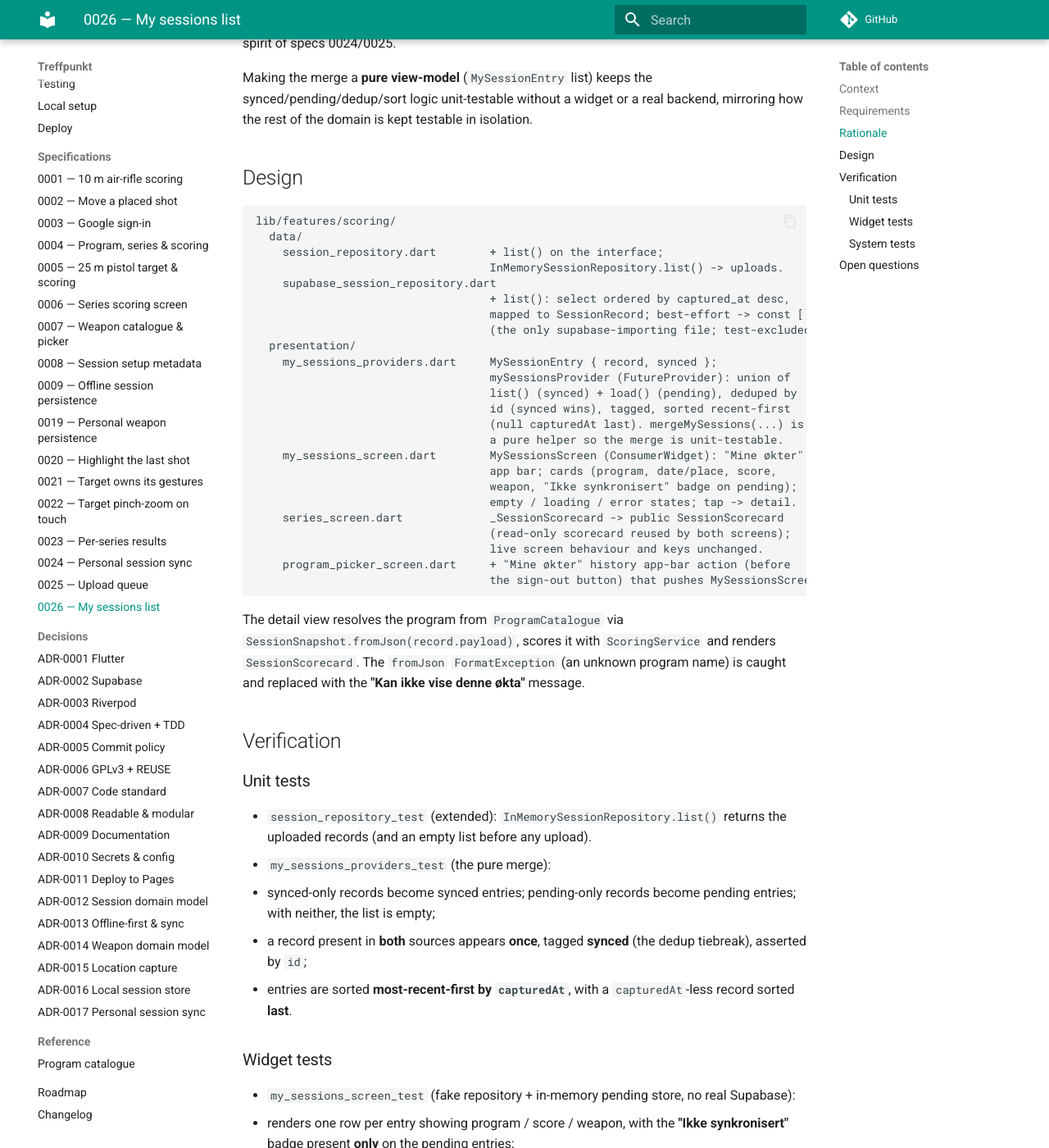
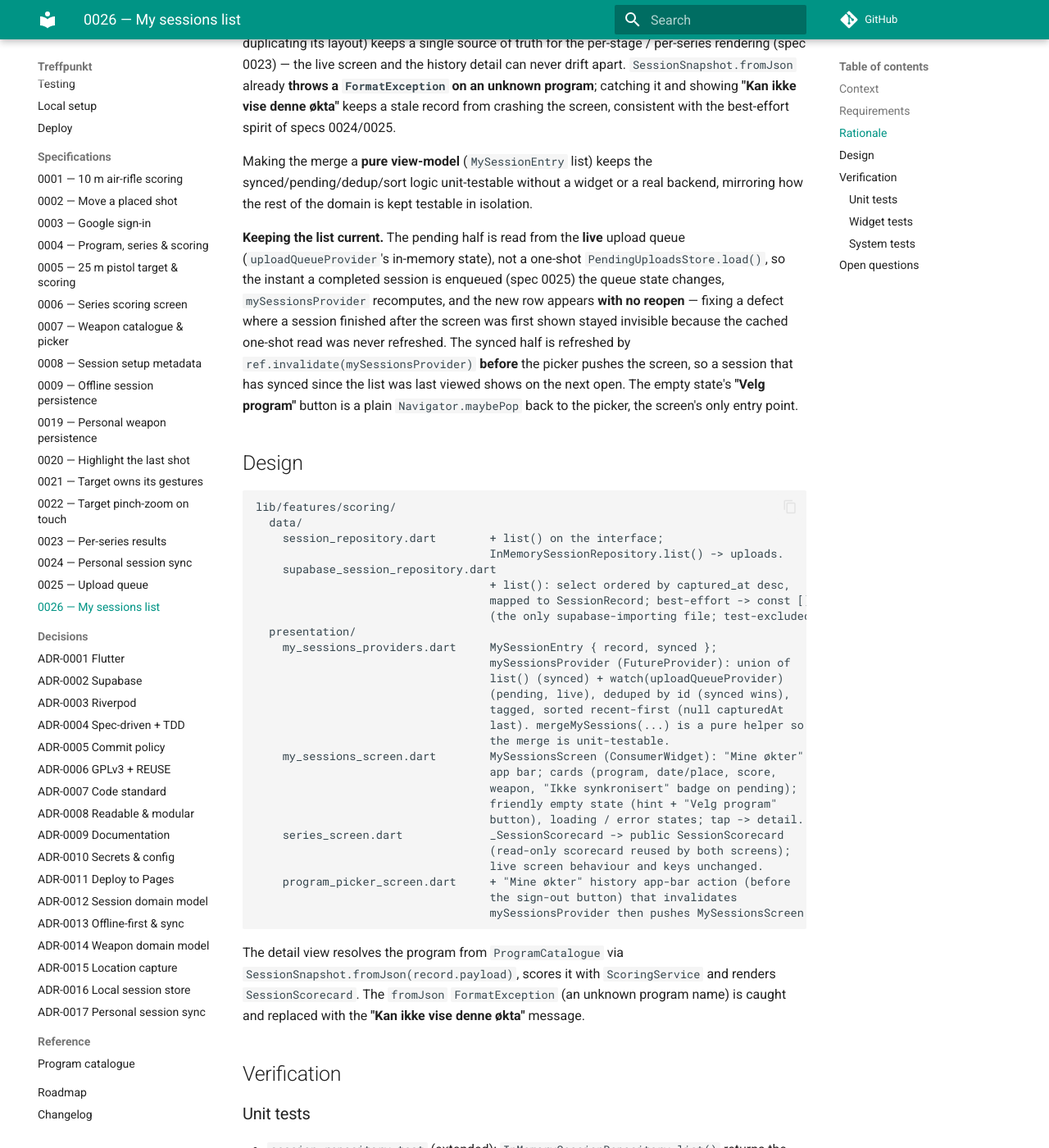
Before and after one commit to roykollensvendsen/treffpunkt, an MkDocs documentation site: the page built from docs/specs/0026-my-sessions-list.md, in a window 1280 px wide and 1400 px high, scrolled down 2375 px. Shown: the whole window at 82% size. Built offline with MkDocs 1.6.1 and Material for MkDocs 9.7.7, drawn with Linux system fonts in a browser that asks for light colours; comment, search, counter and statistics services are not loaded; some of the changed text lies outside the part shown.

Commit message:
fix(scoring): refresh My Sessions so a finished session shows
A session you just finished now shows up in "Mine økter" straight away.
Before, the list read your saved sessions once and never refreshed, so
if you opened the empty list, went back, completed a session and
reopened it, the finished session was missing until you fully restarted
the app — even though it had been recorded safely. This was confusing:
the work was saved, but invisible.

The fix keeps the list current in two complementary ways. The pending
half now follows the live on-device upload queue instead of a one-shot
read of its store, so the instant a completed session is enqueued the
list recomputes and the new row (with its "Ikke synkronisert" badge)
appears with no reopen. The synced half is re-read every time the screen
is opened: the program picker invalidates the provider before pushing
the screen, so a session that has synced since it was last viewed shows
on the next open.

Two smaller UX gaps go with it. The empty "Mine økter" state is now
friendly — an icon, the line "Ingen lagrede økter ennå", the hint
"Fullfør en økt for å se den her." and a "Velg program" button that pops
back to the picker — so a first-time shooter is told what to do next.
And the home screen is fully Norwegian: the title reads "Velg program"
and the program subtitles count "skudd" rather than "shots".

Specifics:
- mySessionsProvider now watches uploadQueueProvider (the live pending
  list) instead of pendingUploadsStoreProvider.load(); the synced
  list() read and the pure mergeMySessions (dedup by id, synced wins,
  most-recent-first) are unchanged.
- ProgramPickerScreen._openMySessions invalidates mySessionsProvider
  before navigating, so the synced read re-runs on each open.
- A friendly empty state with a keyed "Velg program" call to action
  (pickProgramButtonKey) that returns to the picker via maybePop.
- Norwegian home title ("Velg program") and "skudd" in the subtitle.
- Tests: a regression guard that a session enqueued after the list is
  shown appears without reopening (fails on the old store-read path);
  an empty-state hint+button assertion; a picker test that the CTA pops
  back. Total flutter test 300 -> 302, all green.
- Docs: spec 0026 (live pending + invalidate-on-open, empty-state CTA,
  reworked open question) and the changelog updated.

````diff
--- a/docs/specs/0026-my-sessions-list.md
+++ b/docs/specs/0026-my-sessions-list.md
@@ -36,14 +36,14 @@ per-series (skive) breakdown shown when the session was first completed (spec
    crash the screen. The Supabase implementation stays the only file importing
    `supabase_flutter` and stays excluded from automated tests (ADR-0017).
 2. **Combine synced and pending.** A `mySessionsProvider` (a `FutureProvider`)
-   loads the synced records (`sessionRepositoryProvider.list()`) and the pending
-   records (`pendingUploadsStoreProvider.load()`), and unions them
-   **deduplicated by `id`** — a record present in both counts as **synced** (the
-   server copy wins; the pending one is a duplicate awaiting removal). Each entry
-   is tagged **synced** or **pending**. The list is sorted **most-recent-first by
-   `capturedAt`**, with records that have no `capturedAt` sorted last. The
-   view-model is a small, pure, testable list of `MySessionEntry { record,
-   synced }`.
+   loads the synced records (`sessionRepositoryProvider.list()`) and takes the
+   pending records from the **live upload queue** (`uploadQueueProvider`'s
+   in-memory state, spec 0025), and unions them **deduplicated by `id`** — a
+   record present in both counts as **synced** (the server copy wins; the
+   pending one is a duplicate awaiting removal). Each entry is tagged **synced**
+   or **pending**. The list is sorted **most-recent-first by `capturedAt`**,
+   with records that have no `capturedAt` sorted last. The view-model is a
+   small, pure, testable list of `MySessionEntry { record, synced }`.
 3. **The "My sessions" screen.** `MySessionsScreen` (a `ConsumerWidget`) shows an
    app bar titled **"Mine økter"** and watches `mySessionsProvider`:
    - **Data**: a list of cards, one per entry, each showing the program name, the
@@ -51,7 +51,11 @@ per-series (skive) breakdown shown when the session was first completed (spec
      `· N×X` when `innerTens > 0`), and the weapon name when present. A **pending**
      entry carries a clear **"Ikke synkronisert"** badge; a synced entry does
      not. Rows and badges carry findable `Key`s for tests.
-   - **Empty**: a friendly empty state, **"Ingen lagrede økter ennå"**.
+   - **Empty**: a friendly empty state — an icon, the line **"Ingen lagrede
+     økter ennå"**, the hint **"Fullfør en økt for å se den her."**, and a
+     **"Velg program"** button (a findable `Key`) that returns to the program
+     picker (`Navigator.maybePop`, since the screen is pushed from it), so a
+     first-time shooter is told what to do next.
    - **Loading / error**: a progress indicator while loading; a graceful message
      on error (the provider itself is best-effort, so an error is unlikely).
    - All visible text is Norwegian and the rows carry `Semantics` labels
@@ -103,6 +107,18 @@ Making the merge a **pure view-model** (`MySessionEntry` list) keeps the
 synced/pending/dedup/sort logic unit-testable without a widget or a real
 backend, mirroring how the rest of the domain is kept testable in isolation.
 
+**Keeping the list current.** The pending half is read from the **live** upload
+queue (`uploadQueueProvider`'s in-memory state), not a one-shot
+`PendingUploadsStore.load()`, so the instant a completed session is enqueued
+(spec 0025) the queue state changes, `mySessionsProvider` recomputes, and the
+new row appears **with no reopen** — fixing a defect where a session finished
+after the screen was first shown stayed invisible because the cached one-shot
+read was never refreshed. The synced half is refreshed by
+`ref.invalidate(mySessionsProvider)` **before** the picker pushes the screen,
+so a session that has synced since the list was last viewed shows on the next
+open. The empty state's **"Velg program"** button is a plain
+`Navigator.maybePop` back to the picker, the screen's only entry point.
+
 ## Design
 
 ```
@@ -117,19 +133,22 @@ lib/features/scoring/
   presentation/
     my_sessions_providers.dart     MySessionEntry { record, synced };
                                    mySessionsProvider (FutureProvider): union of
-                                   list() (synced) + load() (pending), deduped by
-                                   id (synced wins), tagged, sorted recent-first
-                                   (null capturedAt last). mergeMySessions(...) is
-                                   a pure helper so the merge is unit-testable.
+                                   list() (synced) + watch(uploadQueueProvider)
+                                   (pending, live), deduped by id (synced wins),
+                                   tagged, sorted recent-first (null capturedAt
+                                   last). mergeMySessions(...) is a pure helper so
+                                   the merge is unit-testable.
     my_sessions_screen.dart        MySessionsScreen (ConsumerWidget): "Mine økter"
                                    app bar; cards (program, date/place, score,
                                    weapon, "Ikke synkronisert" badge on pending);
-                                   empty / loading / error states; tap -> detail.
+                                   friendly empty state (hint + "Velg program"
+                                   button), loading / error states; tap -> detail.
     series_screen.dart             _SessionScorecard -> public SessionScorecard
                                    (read-only scorecard reused by both screens);
                                    live screen behaviour and keys unchanged.
     program_picker_screen.dart     + "Mine økter" history app-bar action (before
-                                   the sign-out button) that pushes MySessionsScreen.
+                                   the sign-out button) that invalidates
+                                   mySessionsProvider then pushes MySessionsScreen.
 ```
 
 The detail view resolves the program from `ProgramCatalogue` via
@@ -157,7 +176,11 @@ name) is caught and replaced with the **"Kan ikke vise denne økta"** message.
   Supabase):
   - renders one row per entry showing program / score / weapon, with the
     **"Ikke synkronisert"** badge present **only** on the pending entries;
-  - shows the **"Ingen lagrede økter ennå"** empty state when there are none;
+  - a session **enqueued onto the live upload queue after the list is first
+    shown** appears (with its pending badge) **without the screen being
+    reopened** — the regression guard for the stale one-shot-read defect;
+  - shows the **"Ingen lagrede økter ennå"** empty state with its hint and the
+    **"Velg program"** button when there are none;
   - tapping a row opens the detail scorecard, which shows the per-stage and
     per-series (skive) breakdown for **that** session (assert a per-series row
     from the payload);
@@ -167,6 +190,8 @@ name) is caught and replaced with the **"Kan ikke vise denne økta"** message.
 - `series_screen_test` (unchanged): the extracted public `SessionScorecard`
   keeps the live completion screen green — completing a program still reaches the
   same scorecard with the same keys and per-series rows.
+- `program_picker_screen_test`: opening the empty **"Mine økter"** history and
+  tapping its **"Velg program"** button pops back to the `ProgramPickerScreen`.
 
 ### System tests
 
@@ -176,7 +201,10 @@ name) is caught and replaced with the **"Kan ikke vise denne økta"** message.
 
 ## Open questions
 
-- Pull-to-refresh / live updates as a session syncs in the background (the list
-  is a one-shot read today; `ref.invalidate` refreshes it on return).
+- Pull-to-refresh and live updates **as a session uploads in the background**:
+  the pending half is now live (it watches the upload queue, so a just-completed
+  session appears at once), and the synced half re-reads each time the screen is
+  opened (`ref.invalidate(mySessionsProvider)`); a record moving from pending to
+  synced *while the screen stays open* is still only reflected on the next open.
 - Deleting a session from the list, and filtering by program or competition —
   later increments (competition identity arrives with spec 0012).
````
Also changed, not shown: docs/CHANGELOG.md (+13 -0 lines), 5 other files.
